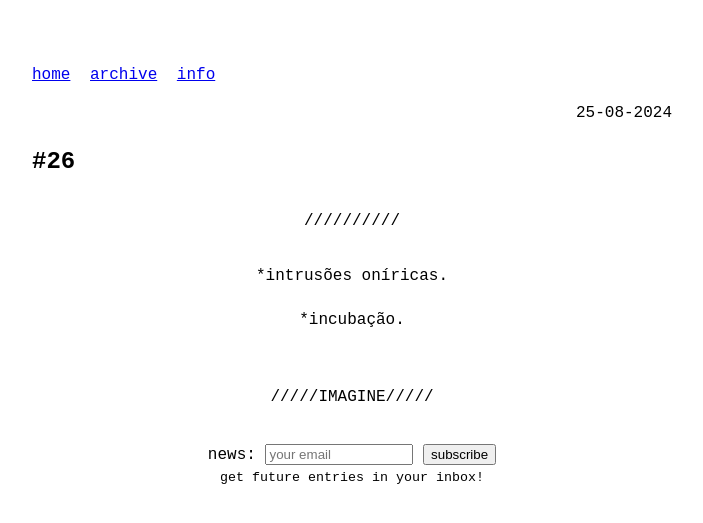
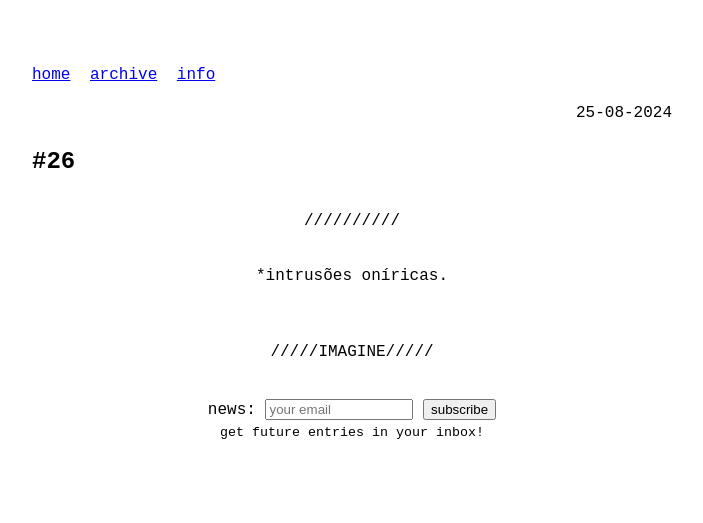
Before and after one commit to odaniloluna/odaniloluna.github.io, a Jekyll site: the page built from _posts/2024-08-25-#26.md, in a window 1280 px wide. Shown: the top 523 px of the page, without its empty margins (288-991 px from the left). Built offline with Jekyll 4.4.1, drawn with Linux system fonts in a browser that asks for light colours.

Commit message:
Update 2024-08-25-#26.md

```diff
--- a/_posts/2024-08-25-#26.md
+++ b/_posts/2024-08-25-#26.md
@@ -8,6 +8,3 @@ slug: #26
 *intrusões oníricas.
 <br>
 <br>
-*incubação.
-<br>
-<br>
```
